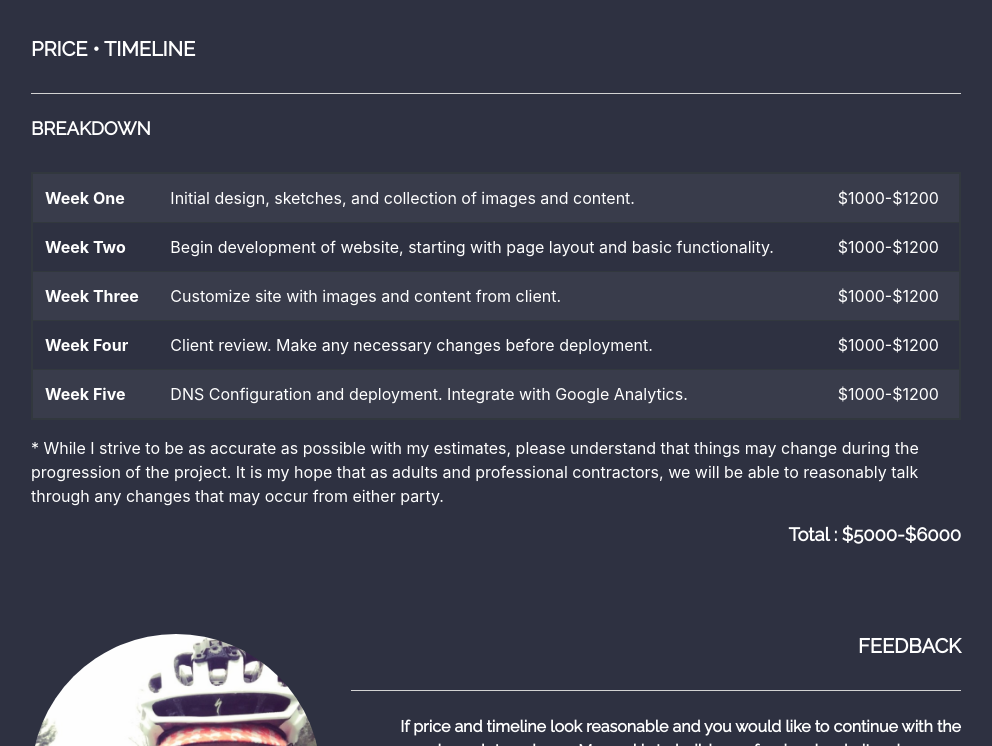
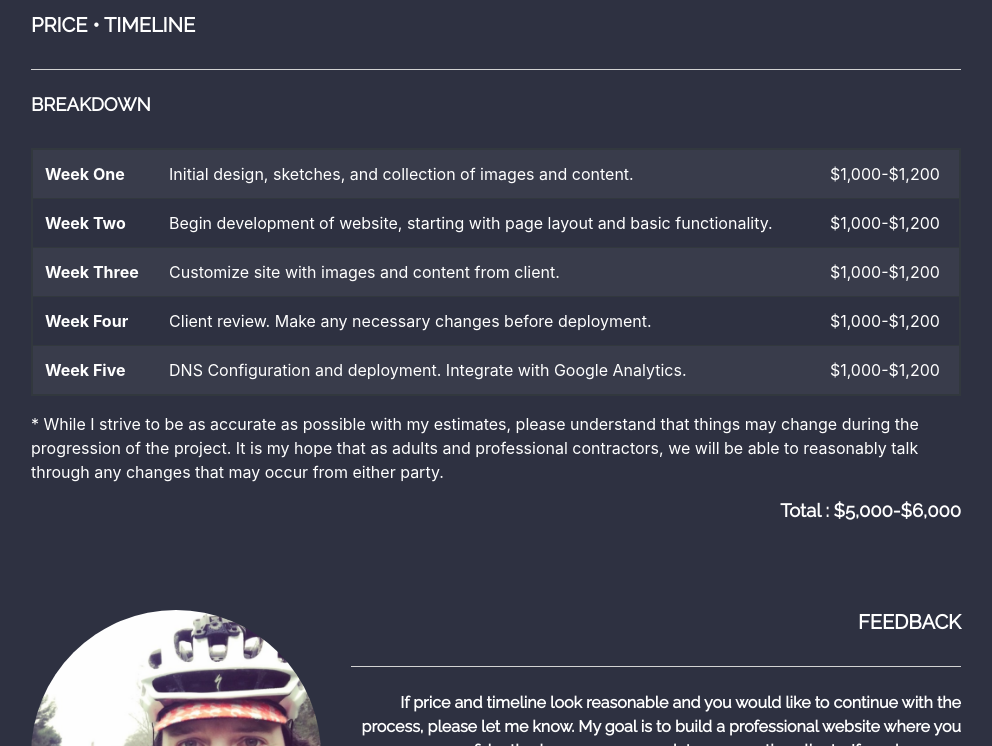
Before and after one commit to kwoulfe/CaBearProposal, a plain HTML site: page index.html in a window 1280 px wide. Shown: the part 941-1687 px from the top of the page, without its empty margins (144-1136 px from the left). Drawn offline with nearby package versions, Linux system fonts and the light colour scheme.

Commit message:
Spelling/Grammar

```diff
--- a/index.html
+++ b/index.html
@@ -52,8 +52,8 @@
               business to the next level by creating an attractive online presence to accurately represent your company and
               brand.
               <br>
-              <br>From planning to depolyment, I will work with you to create the best website possible. It is extremely important
-              to me to deliver a complete, polished product. I hope this proposal is to your liking!
+              <br>From planning to deployment, I will work with you to create the best website possible. It is extremely important
+              to me to deliver a complete, polished product.
             </p>
           </div>
         </div>
@@ -85,35 +85,35 @@
               <tr>
                 <th scope="row">Week One</th>
                 <td>Initial design, sketches, and collection of images and content.</td>
-                <td>$1000-$1200</td>
+                <td>$1,000-$1,200</td>
               </tr>
               <tr>
                 <th scope="row">Week Two</th>
                 <td>
                   Begin development of website, starting with page layout and basic functionality.
                 </td>
-                <td>$1000-$1200</td>
+                <td>$1,000-$1,200</td>
               </tr>
               <tr>
                 <th scope="row">Week Three</th>
                 <td>
                   Customize site with images and content from client.
                 </td>
-                <td>$1000-$1200</td>
+                <td>$1,000-$1,200</td>
               </tr>
               <tr>
                 <th scope="row">Week Four</th>
                 <td>
                   Client review. Make any necessary changes before deployment.
                 </td>
-                <td>$1000-$1200</td>
+                <td>$1,000-$1,200</td>
               </tr>
               <tr>
                 <th scope="row">Week Five</th>
                 <td>
                   DNS Configuration and deployment. Integrate with Google Analytics.
                 </td>
-                <td>$1000-$1200</td>
+                <td>$1,000-$1,200</td>
               </tr>
             </tbody>
           </table>
@@ -122,7 +122,7 @@
             reasonably talk through any changes that may occur from either party.</p>
         </div>
         <div class="col-sm-12">
-          <h3 class="total">Total : $5000-$6000</h3>
+          <h3 class="total">Total : $5,000-$6,000</h3>
         </div>
       </div>
     </div>
```
